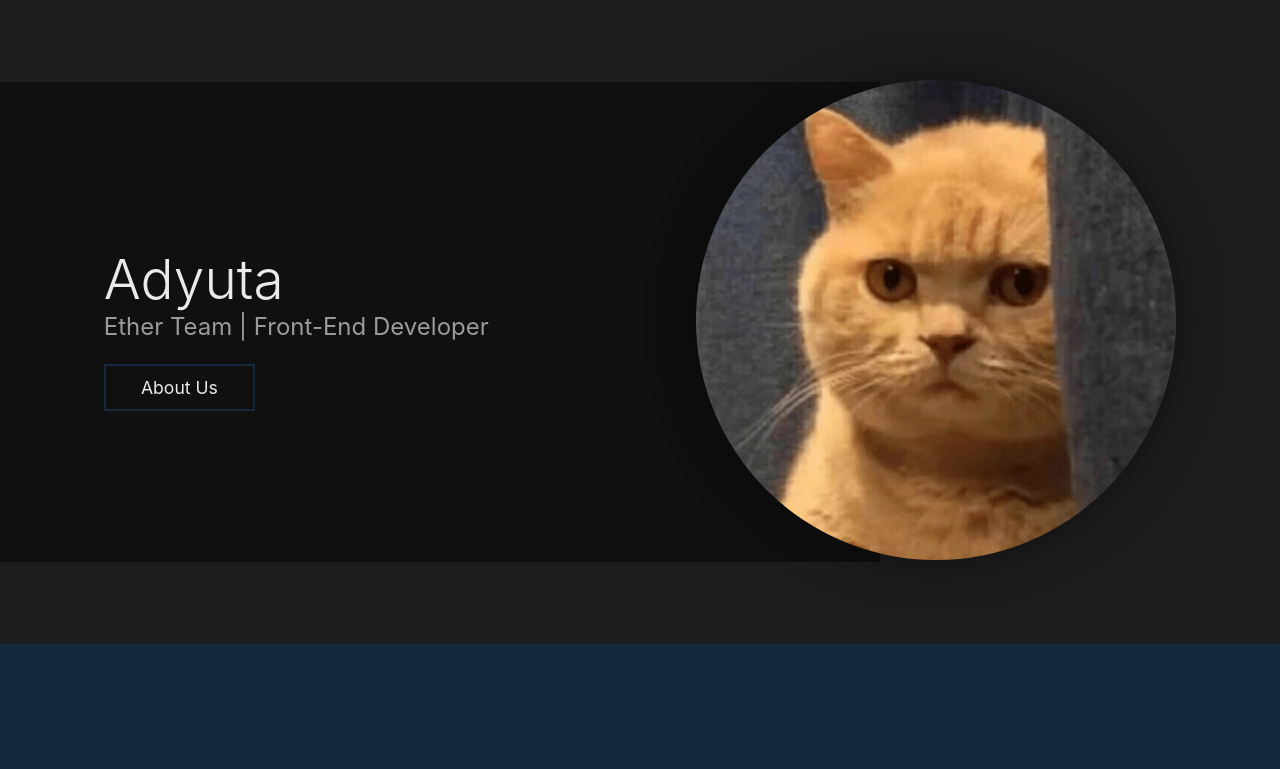
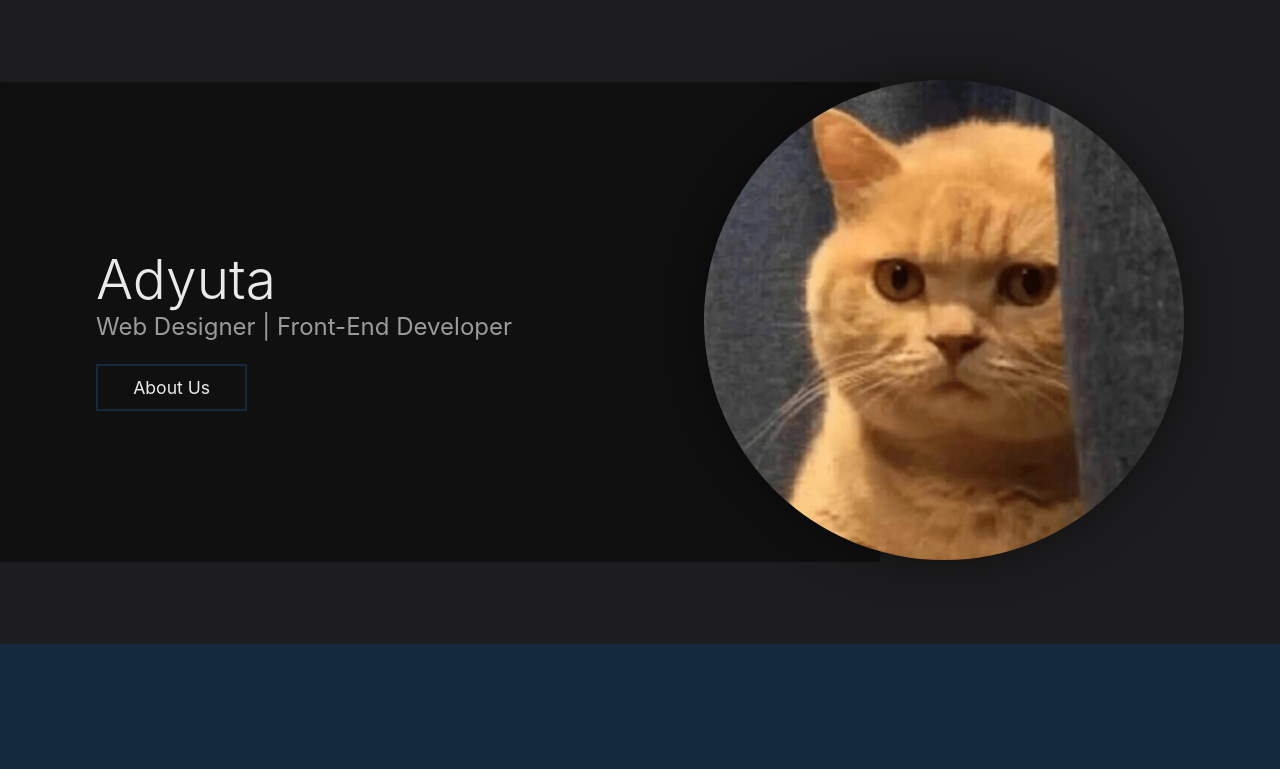
Before and after one commit to adyuta447/MyPortfolio, a plain HTML site: page index.html in a window 1280 px wide. Shown: the top 769 px of the page. Drawn offline with Linux system fonts and the light colour scheme.

Commit message:
Update index.html

```diff
--- a/index.html
+++ b/index.html
@@ -15,7 +15,7 @@
       <div id="particles-js"></div>
       <div class="user_info">
         <h1 class="user_name">Adyuta</h1>
-        <p>Ether Team | Front-End Developer</p>
+        <p>Web Designer | Front-End Developer</p>
         <a href="#About" class="btn">About Us</a>
       </div>
       <div class="user_img">
```
